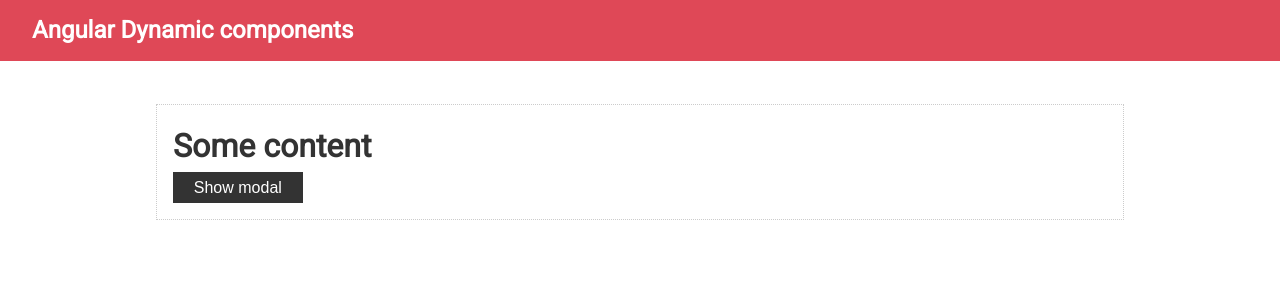
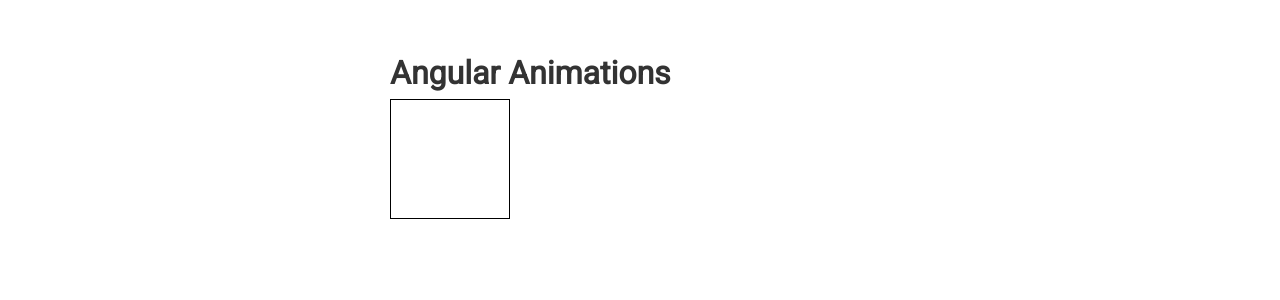
Before and after one commit to aleksander1802/angular-practice, an Angular app: page / in a window 1280 px wide. Shown: the top 300 px of the page. Built offline with nearby package versions, Linux system fonts and the light colour scheme.

Commit message:
feat: started practice with animations, added base structure

```diff
--- a/src/app/app.component.html
+++ b/src/app/app.component.html
@@ -1,13 +1,5 @@
-<ng-template appRef></ng-template>
+<div class="wrap">
+    <h1>Angular Animations</h1>
 
-<nav class="navbar">
-    <h1>Angular Dynamic components</h1>
-</nav>
-
-<div class="container">
-    <div class="card">
-        <h1>Some content</h1>
-
-        <button class="btn" (click)="showModal()">Show modal</button>
-    </div>
+    <div class="box"></div>
 </div>
--- a/src/app/app.component.scss
+++ b/src/app/app.component.scss
@@ -1,3 +1,14 @@
-p {
-    font-size: 1.5rem;
+.wrap {
+    padding-top: 3rem;
+    width: 500px;
+    margin: 0 auto;
 }
+
+.box {
+    width: 120px;
+    height: 120px;
+    display: flex;
+    align-items: center;
+    justify-content: center;
+    border: 1px solid black;
+}
--- a/src/app/app.component.ts
+++ b/src/app/app.component.ts
@@ -1,21 +1,8 @@
-import { Component, ViewChild } from '@angular/core';
-import { ModalComponent } from './modal/modal.component';
-import { RefDirective } from './ref.directive';
+import { Component } from '@angular/core';
 
 @Component({
     selector: 'app-root',
     templateUrl: './app.component.html',
     styleUrls: ['./app.component.scss'],
 })
-export class AppComponent {
-    @ViewChild(RefDirective) refDir!: RefDirective;
-
-    showModal() {
-        const component = this.refDir.containerRef.createComponent(ModalComponent);
-
-        component.instance.title = 'Dynamic title';
-        component.instance.closeModal.subscribe(() => {
-            this.refDir.containerRef.clear();
-        });
-    }
-}
+export class AppComponent {}
--- a/src/app/modal/modal.component.html
+++ /dev/null
@@ -1,23 +0,0 @@
-<div class="backdrop"></div>
-
-<div class="modal">
-    <nav class="navbar">
-        <h1>{{ title }}</h1>
-    </nav>
-
-    <p>Lorem ipsum dolor sit, amet consectetur adipisicing elit.</p>
-    <p>
-        Lorem ipsum dolor sit amet consectetur adipisicing elit. Nemo eius
-        repellat iure dolorum, quasi sint unde eum natus ut cumque veritatis,
-        tempore enim voluptates eveniet error, odit placeat ratione deleniti
-        explicabo consequatur laborum accusamus. Molestiae consequatur nam
-        minus, expedita animi rem, eius doloremque optio, pariatur iste aliquam
-        architecto temporibus. Doloribus culpa assumenda quasi corrupti officiis
-        porro nobis? Nulla ad numquam porro magnam ducimus iusto amet architecto
-        natus sit debitis culpa veritatis, tenetur officia nemo commodi ut
-        voluptate possimus expedita quaerat minus illum impedit. Quos eligendi
-        harum sunt illum.
-    </p>
-
-    <button class="btn" (click)="closeModal.emit()">&times;</button>
-</div>
--- a/src/app/modal/modal.component.scss
+++ /dev/null
@@ -1,17 +0,0 @@
-.backdrop {
-    position: fixed;
-    top: 0;
-    bottom: 0;
-    right: 0;
-    left: 0;
-    background: rgba(0, 0, 0, 0.3);
-}
-
-.modal {
-    padding: 1rem;
-    background: #fff;
-    margin-top: 3rem;
-    position: absolute;
-    left: 50%;
-    transform: translate(-50%, 0);
-}
--- a/src/app/modal/modal.component.ts
+++ /dev/null
@@ -1,14 +0,0 @@
-import {
-    Component, EventEmitter, Input, Output,
-} from '@angular/core';
-
-@Component({
-    selector: 'app-modal',
-    templateUrl: './modal.component.html',
-    styleUrls: ['./modal.component.scss'],
-})
-export class ModalComponent {
-    @Input() title = 'Default title';
-
-    @Output() closeModal = new EventEmitter();
-}
--- a/src/app/ref.directive.ts
+++ /dev/null
@@ -1,8 +0,0 @@
-import { Directive, ViewContainerRef } from '@angular/core';
-
-@Directive({
-    selector: '[appRef]',
-})
-export class RefDirective {
-    constructor(public containerRef: ViewContainerRef) {}
-}
```
Also changed, not shown: src/app/app.module.ts (+3 -5 lines).
